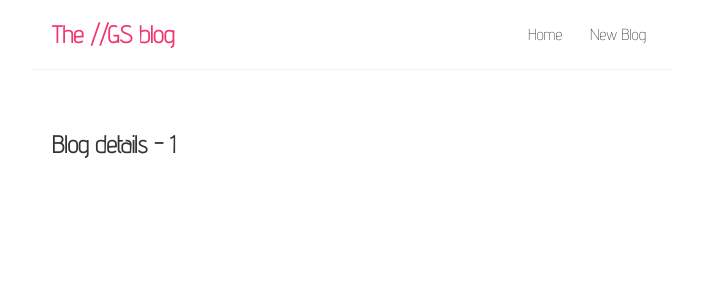
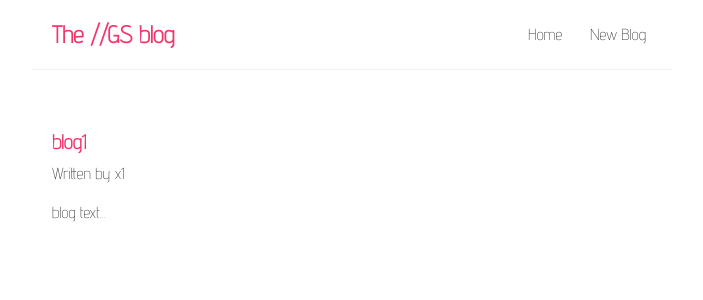
Before and after one commit to szopian/blog, a React (Create React App) app: page /blogs/1 in a window 1280 px wide. Shown: the top 300 px of the page, without its empty margins (288-991 px from the left). Built offline with nearby package versions, Linux system fonts and the light colour scheme; data requests are answered from the project's data file.

Commit message:
fetch data to blog deatiles page

```diff
--- a/src/BlogDetails.js
+++ b/src/BlogDetails.js
@@ -1,11 +1,23 @@
 import { useParams } from "react-router";
+import useFetch from "./useFetch";
 
 const BlogDetails = () => {
   const { id } = useParams();
+  const { data: blog, error, isPending } = useFetch(
+    `http://localhost:8000/blogs/` + id
+  );
 
   return (
     <div className="blog-details">
-      <h2>Blog details - {id}</h2>
+      {isPending && <div>Loading...</div>}
+      {error && <div>{error}</div>}
+      {blog && (
+        <article>
+          <h2>{blog.title}</h2>
+          <p>Written by {blog.author}</p>
+          <div>{blog.body}</div>
+        </article>
+      )}
     </div>
   );
 };
--- a/src/index.css
+++ b/src/index.css
@@ -51,3 +51,21 @@
 .blog-preview a {
   text-decoration: none;
 }
+
+/* blog details page */
+.blog-details h2 {
+  font-size: 20px;
+  color: #f1356d;
+  margin-bottom: 10px;
+}
+.blog-details div {
+  margin: 20px 0;
+}
+.blog-details button {
+  background: #f1356d;
+  color: #fff;
+  border: 0;
+  padding: 8px;
+  border-radius: 8px;
+  cursor: pointer;
+}
```
